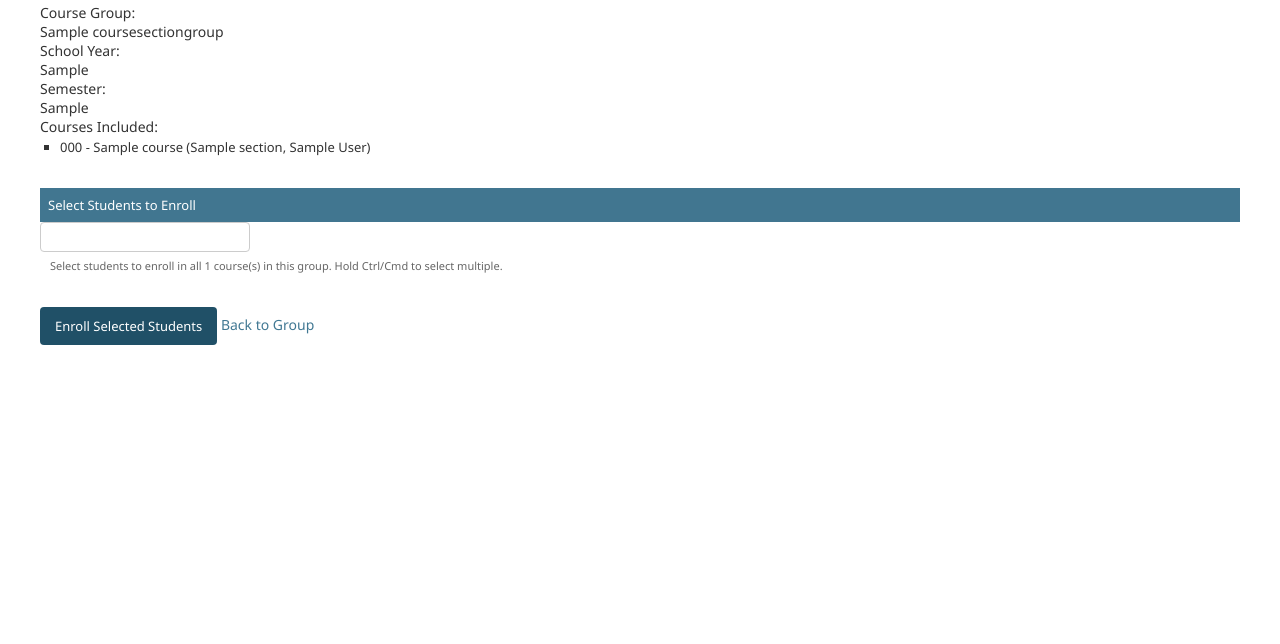
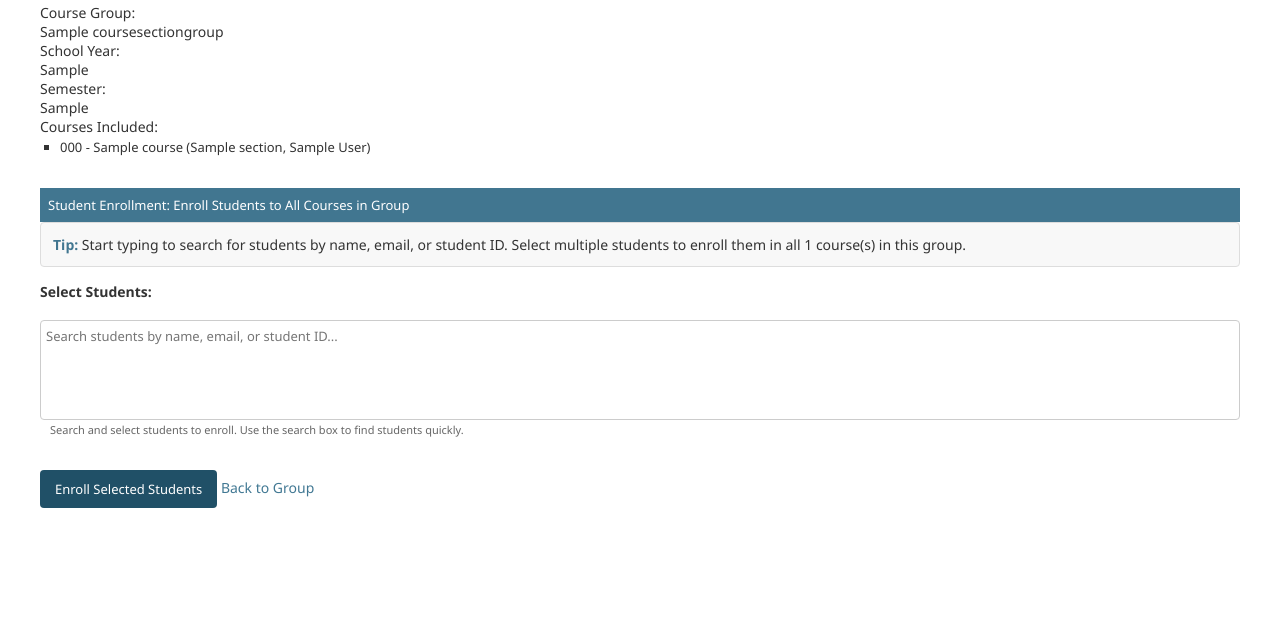
Before and after one commit to jevvii/hna-acadex-backend, a Django app: template core/templates/admin/course_section_group_enroll.html in a window 1280 px wide. Shown: the part 175-819 px from the top of the page. Run offline with Django 5.2, Linux system fonts and the light colour scheme; tables that the repository leaves empty hold one stand-in row (values such as "Sample post"); the template is opened without the code that fills it: values that come from a table or form of the project are taken from there, most other values are stand-ins (such as "Sample title", 1, 10 or a date in 2020); form fields are guessed from the names that the template uses; parts of the project's set-up code (start-up, migrations or seed data) failed here and were passed over; some libraries are stand-ins or nearby versions.

Commit message:
Add student search autocomplete for course section group enrollment
- Add student_autocomplete_view endpoint for AJAX search
- Search by name, email, or student ID with pagination
- Update enrollment template with Select2 for autocomplete
- Replace FilteredSelectMultiple with searchable dropdown
- Improve UX for large student lists

Co-Authored-By: Claude Opus 4.6 <noreply@anthropic.com>

```diff
--- a/core/templates/admin/course_section_group_enroll.html
+++ b/core/templates/admin/course_section_group_enroll.html
@@ -1,9 +1,110 @@
 {% extends "admin/base_site.html" %}
 {% load i18n admin_urls static %}
 
+{% block extrastyle %}{{ block.super }}
+<link href="https://cdn.jsdelivr.net/npm/select2@4.1.0-rc.0/dist/css/select2.min.css" rel="stylesheet" />
+<style>
+.select2-container--default .select2-selection--multiple {
+    border: 1px solid #ccc;
+    border-radius: 4px;
+    min-height: 100px;
+}
+.select2-container--default .select2-results__option--highlighted[aria-selected] {
+    background-color: #417690;
+}
+.select2-container--default .select2-selection--multiple .select2-selection__choice {
+    background-color: #417690;
+    color: white;
+    border: none;
+    padding: 3px 8px;
+    margin: 3px;
+}
+.select2-container--default .select2-selection--multiple .select2-selection__choice__remove {
+    color: white;
+    margin-right: 4px;
+}
+.select2-container--default .select2-selection--multiple .select2-selection__choice__remove:hover {
+    color: #ffd;
+}
+.select2-results__option {
+    padding: 8px 12px;
+}
+.search-info {
+    background: #f8f8f8;
+    border: 1px solid #ddd;
+    border-radius: 4px;
+    padding: 12px;
+    margin-bottom: 15px;
+}
+.search-info strong {
+    color: #417690;
+}
+.student-search-container {
+    margin-bottom: 20px;
+}
+</style>
+{% endblock %}
+
 {% block extrahead %}{{ block.super }}
-<script type="text/javascript" src="{% static 'admin/js/cancel.js' %}"></script>
+<script src="https://code.jquery.com/jquery-3.6.0.min.js"></script>
+<script src="https://cdn.jsdelivr.net/npm/select2@4.1.0-rc.0/dist/js/select2.min.js"></script>
 {{ media }}
+<script>
+$(document).ready(function() {
+    // Initialize Select2 with AJAX search
+    $('#id_students').select2({
+        ajax: {
+            url: '/admin/core/coursesectiongroup/autocomplete/students/',
+            dataType: 'json',
+            delay: 250,
+            data: function(params) {
+                return {
+                    term: params.term || '',
+                    page: params.page || 1
+                };
+            },
+            processResults: function(data, params) {
+                params.page = params.page || 1;
+                return {
+                    results: data.results,
+                    pagination: {
+                        more: data.pagination.more
+                    }
+                };
+            },
+            cache: true
+        },
+        placeholder: 'Search students by name, email, or student ID...',
+        minimumInputLength: 0,
+        allowClear: true,
+        multiple: true,
+        width: '100%'
+    });
+
+    // Pre-select any existing students from form data
+    {% if form.students.value %}
+    var existingStudents = {{ form.students.value|safe }};
+    if (existingStudents && existingStudents.length > 0) {
+        // Fetch student details for pre-selected values
+        $.ajax({
+            url: '/admin/core/coursesectiongroup/autocomplete/students/',
+            data: { term: '' },
+            dataType: 'json',
+            success: function(data) {
+                // Filter to only show selected students
+                var selectedIds = existingStudents.map(String);
+                data.results.forEach(function(item) {
+                    if (selectedIds.includes(item.id)) {
+                        var option = new Option(item.text, item.id, true, true);
+                        $('#id_students').append(option).trigger('change');
+                    }
+                });
+            }
+        });
+    }
+    {% endif %}
+});
+</script>
 {% endblock %}
 
 {% block bodyclass %}{{ block.super }} app-{{ opts.app_label }} model-{{ opts.model_name }} change-form{% endblock %}
@@ -50,10 +151,16 @@
         </fieldset>
 
         <div class="module">
-            <h2>Select Students to Enroll</h2>
-            <div class="form-row field-students">
-                {{ form.students }}
-                <p class="help">Select students to enroll in all {{ course_group.course_sections.count }} course(s) in this group. Hold Ctrl/Cmd to select multiple.</p>
+            <h2>Student Enrollment: Enroll Students to All Courses in Group</h2>
+            <div class="search-info">
+                <strong>Tip:</strong> Start typing to search for students by name, email, or student ID.
+                Select multiple students to enroll them in all {{ course_group.course_sections.count }} course(s) in this group.
+            </div>
+            <div class="student-search-container">
+                <label for="id_students"><strong>Select Students:</strong></label><br><br>
+                <select id="id_students" name="students" multiple="multiple" style="width: 100%;">
+                </select>
+                <p class="help">Search and select students to enroll. Use the search box to find students quickly.</p>
             </div>
         </div>
 
```
Also changed, not shown: core/admin.py (+50 -3 lines).
